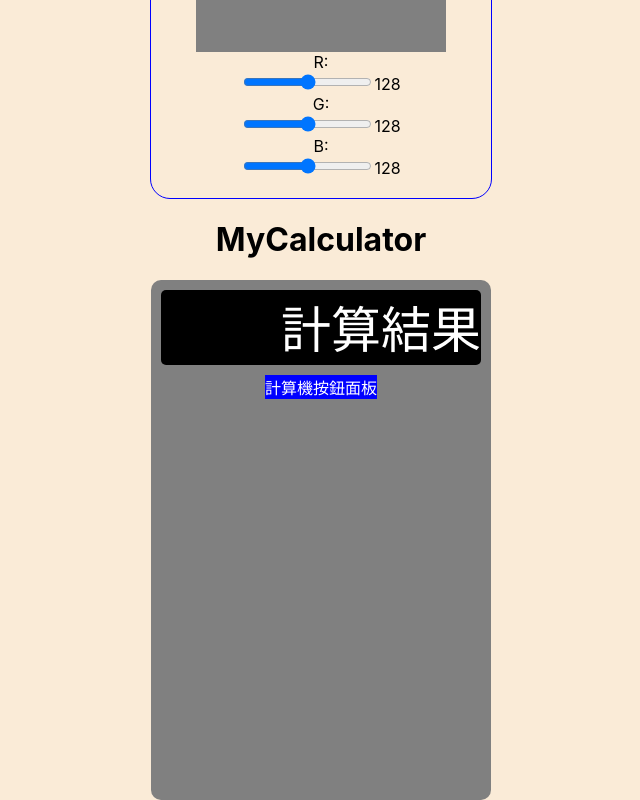
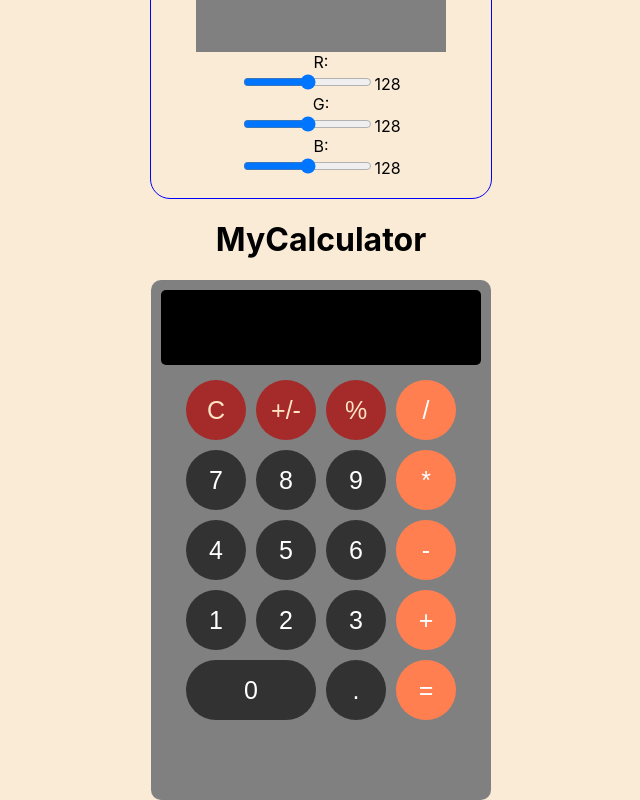
Before and after one commit to chendh/my-react-app, a React (Create React App) app: page / in a window 1280 px wide. Shown: the part 330-1130 px from the top of the page, without its empty margins (319-959 px from the left). Built offline with nearby package versions, Linux system fonts and the light colour scheme.

Commit message:
chore: Update MyButton component styling and event handling

```diff
--- a/src/components/MyButton.js
+++ b/src/components/MyButton.js
@@ -1,10 +1,43 @@
-import React from 'react';
-import './MyCalculator.css';
+import React from "react";
+import "./MyCalculator.css";
 
-function MyButton(props){
-    return(
-        <div className='board'>計算機按鈕面板</div>
-    );
+function MyButton(props) {
+    const handelClick = (e) =>{
+        props.buttonClicked(e.target.value);
+    }
+  return (
+    <div className="board">
+      <div>
+        <button className="btn btn-action" value="c" onClick={handelClick}>C</button>
+        <button className="btn btn-action" value="+/-" onClick={handelClick}>+/-</button>
+        <button className="btn btn-action" value="%" onClick={handelClick}>%</button>
+        <button className="btn btn-operator" value="/" onClick={handelClick}>/</button>
+      </div>
+      <div>
+        <button className="btn" value="7" onClick={handelClick}>7</button>
+        <button className="btn" value="8" onClick={handelClick}>8</button>
+        <button className="btn" value="9" onClick={handelClick}>9</button>
+        <button className="btn btn-operator" value="/" onClick={handelClick}>*</button>
+      </div>
+      <div>
+        <button className="btn" value="4" onClick={handelClick}>4</button>
+        <button className="btn" value="5" onClick={handelClick}>5</button>
+        <button className="btn" value="6" onClick={handelClick}>6</button>
+        <button className="btn btn-operator" value="-" onClick={handelClick}>-</button>
+      </div>
+      <div>
+        <button className="btn" value="1" onClick={handelClick}>1</button>
+        <button className="btn" value="2" onClick={handelClick}>2</button>
+        <button className="btn" value="3" onClick={handelClick}>3</button>
+        <button className="btn btn-operator" value="+" onClick={handelClick}>+</button>
+      </div>
+      <div>
+        <button className="btn btn-0" value="0" onClick={handelClick}>0</button>
+        <button className="btn" value="." onClick={handelClick}>.</button>
+        <button className="btn btn-operator" value="=" onClick={handelClick}>=</button>
+      </div>
+    </div>
+  );
 }
 
 export default MyButton;
--- a/src/components/MyCalculator.css
+++ b/src/components/MyCalculator.css
@@ -3,19 +3,18 @@
     height: 500px;
     color: white;
     font-family: 'Segoe UI', Tahoma, Geneva, Verdana, sans-serif;
-    border-radius:  10px;
+    border-radius: 10px;
     background-color: grey;
     margin: auto;
     padding: 10px;
 }
 
-.board{
+.board {
     display: inline-block;
     margin: 10px;
-    background-color: blue;
 }
 
-.display{
+.display {
     width: 100%;
     height: 75px;
     background-color: black;
@@ -23,3 +22,30 @@
     font-size: 50px;
     border-radius: 5px;
 }
+
+.btn {
+    background-color: #323232;
+    color: white;
+    width: 60px;
+    height: 60px;
+    font-size: 25px;
+    border-radius: 50%;
+    outline: none;
+    border: 0px;
+    padding: 5%;
+    margin: 5px;
+}
+
+.btn-action {
+    background-color: brown;
+    color: bisque;
+}
+
+.btn-operator {
+    background-color: coral;
+}
+
+.btn-0 {
+    width: 130px;
+    border-radius: 30px;
+}
--- a/src/components/MyCalculator.js
+++ b/src/components/MyCalculator.js
@@ -4,10 +4,14 @@ import MyButton from './MyButton';
 import './MyCalculator.css';
 
 function MyCalculator(){
+    // handleClick是MyButton的事件處理常式
+    const handleClick = (value) =>{
+        alert(value);
+    }
     return(
         <div className='calculator'>
             <MyDisplay />
-            <MyButton />
+            <MyButton buttonClicked={handleClick}/>
         </div>
     );
 }
--- a/src/components/MyDisplay.js
+++ b/src/components/MyDisplay.js
@@ -1,7 +1,7 @@
 import React from 'react';
 
 function MyDisplay(){
-    return <div className='display'>計算結果</div>
+    return <div className='display'></div>
 }
 
 export default MyDisplay;
```
